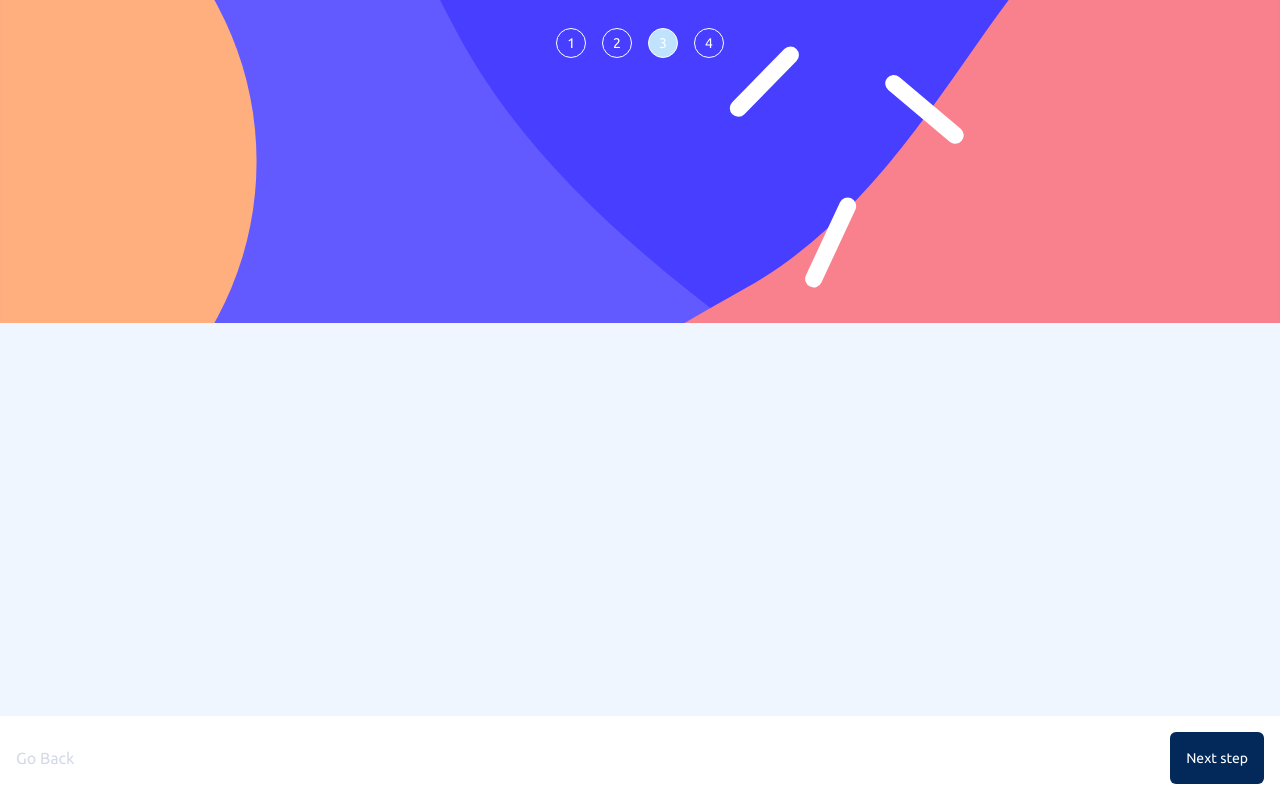
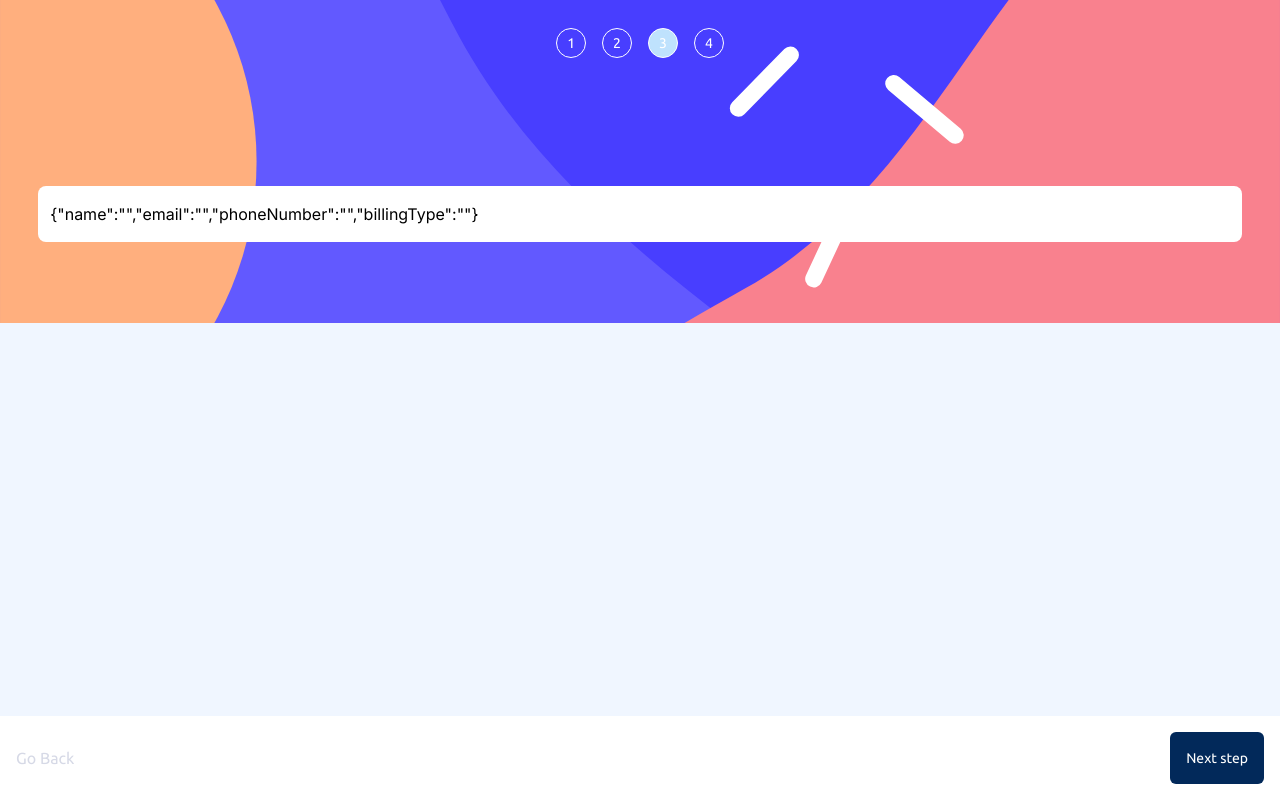
Before and after one commit to WoolenLamb2171/Multi-step-form, a Next.js app: page /ThirdStep in a window 1280 px wide. Built offline with nearby package versions, Linux system fonts and the light colour scheme.

Commit message:
fix alerts in SecondStepForm component

```diff
--- a/src/app/ThirdStep/page.tsx
+++ b/src/app/ThirdStep/page.tsx
@@ -1,7 +1,13 @@
+'use client'
+import { UserContext } from "@/components/ContextProvider";
+import { useContext } from "react";
+
 const ThirdStep = () => {
+    const {user} = useContext(UserContext)
+
     return (
         <main className="flex justify-center items-center">
-            <h1>Third Step</h1>
+            <h1 className="z-10 bg-White py-4 px-3 rounded-lg mt-[10%] w-[94%]">{JSON.stringify(user)}</h1>
         </main>
     );
 }
--- a/src/components/SecondStepForm.tsx
+++ b/src/components/SecondStepForm.tsx
@@ -27,11 +27,12 @@ const SeconsStepForm = () => {
 
     const handleSecondFormSubmit = () =>{
         if(getValues("billing-type") !== ""){
-            alert(getValues("billing-type"));
-            setUser({...user, billingType: getValues("billing-type")})
-            router.push('/ThirdStep')
+            setUser({...user, billingType: getValues("billing-type")});
+            router.push('/ThirdStep');
+        } else{
+            alert("Select the option");
         }
-        alert("Select the option")
+
     }
 
     return (
```
